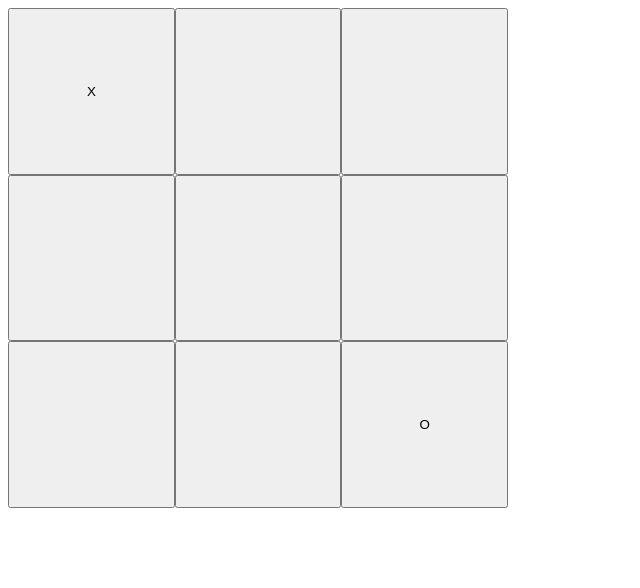
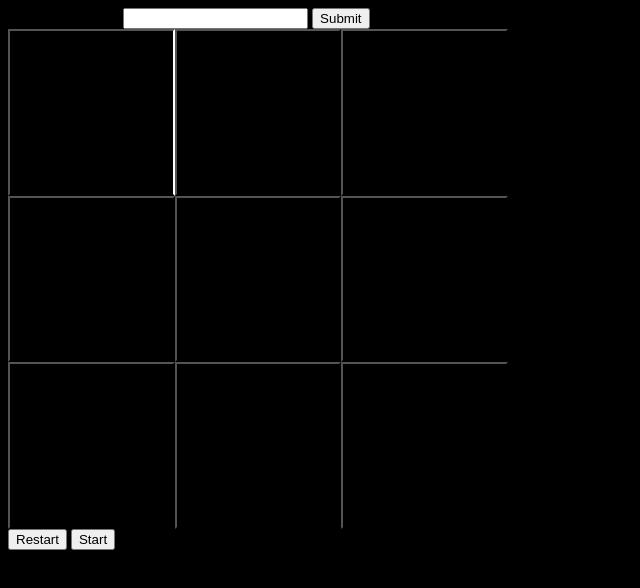
Before and after one commit to zkoci132/tik-tak-to, a plain HTML site: page index.html in a window 1280 px wide. Both pictures are taken after a click on the button 91 px from the left and 91 px from the top of the page. Shown: the whole page, without its empty margins (0-640 px from the left). Drawn offline with Linux system fonts and the light colour scheme.

Commit message:
win conditions now work with the display

```diff
--- a/game.js
+++ b/game.js
@@ -2,12 +2,46 @@
 
 
 const screenController = (function(){
+    let humanName = "Human"
     let turns = 0;
+    let gameOver = false;
     const game = GameController();
     const header = document.querySelector('.header');
     const screenBoard = document.querySelector('.board');
+    const restartButton = document.querySelector('.restart')
+    const startButton = document.querySelector('.start')
+    const nameButton = document.querySelector('.nameButton')
 
-    const startGame = function(){
+
+
+
+
+    const restartGame = function(){
+        //console.log("Game restarted")
+
+        startGame();
+    }
+
+
+    startButton.addEventListener('click',restartGame)
+    restartButton.addEventListener('click',restartGame)
+    nameButton.addEventListener('click',()=>{
+        let inputValue = document.getElementById('playerName').value
+
+        humanName = inputValue;
+        //startGame();
+
+
+    })
+
+    const startGame = function(humanName){
+            if(turns === 0){
+                document.createElement
+            }
+            game.getSetCurrentSpots(0)
+            gameOver = false
+            turns = 0
+            game.getClearBoard()
             game.setOrder()
             updateScreen()
             game.playGame()
@@ -16,7 +50,19 @@ const screenController = (function(){
     }
 
     const finishGame = function(){
-        console.log("GAME OVER")
+        gameOver = true
+        let displayOutcome = document.querySelector('.outcome')
+        let playerHolder = game.getPlayers()
+        let winner = "";
+        for(let i = 0;i < playerHolder.length;i++){
+            if(playerHolder[i].won === true){
+                winner = playerHolder[i].name
+                playerHolder[i].won = false
+            }
+        }
+
+        console.log(`GAME OVER ${winner} WINS!!!`)
+
         //game.endGame()
     }
 
@@ -33,7 +79,12 @@ const screenController = (function(){
                 const cellButton = document.createElement('button')
                 cellButton.id = String(num);
                 cellButton.textContent = currBoard[i][k]
+                cellButton.style.backgroundColor = "black"
                 cellButton.addEventListener('click',handleClick)
+                if(num === 1){
+                    cellButton.style.borderRight = "2px solid white"
+
+                }
 
 
 
@@ -51,7 +102,11 @@ const screenController = (function(){
     }
 
     const handleClick = function(event){
+        if(gameOver !== true){
+            let target = event.target
+            if(target.textContent !== "X" && target.textContent !== "O"){
                 turns++;
+                let players = game.getPlayers();
                 if(turns < 9){
                     let currBoard = game.getBoard()
                     const clicked = event.target
@@ -63,19 +118,27 @@ const screenController = (function(){
                         for(let k = 0;k < 3;k++){
                             if(num === parseInt(place)){
                                 currBoard[i][k] = clicked.textContent
+                                game.getDetermineWinner(players[0],i,k)
                             }
                             num++
                         }
                     }
                     //currBoard.board
                     console.log('Button clicked! Updating screen...');
-            let players = game.getPlayers();
+
+                    if(gameOver === true){
+                        updateScreen();
+                    }
+                    else{
                         players[0].turn = false
 
                         players[1].turn = true;
                         updateScreen();
 
                         game.playGame()
+                    }
+
+
                 }
                 else{
                     let currBoard = game.getBoard()
@@ -84,24 +147,35 @@ const screenController = (function(){
                     clicked.textContent = "X"
                     let place = clicked.id
                     let num = 1
+                    let players = game.getPlayers();
                     for(let i = 0;i < 3;i++){
                         for(let k = 0;k < 3;k++){
                             if(num === parseInt(place)){
                                 currBoard[i][k] = clicked.textContent
+                                game.getDetermineWinner(players[0],i,k)
                             }
                             num++
                         }
                     }
                     //currBoard.board
                     console.log('Button clicked! Updating screen...');
-            let players = game.getPlayers();
+
                     players[0].turn = false
 
                     players[1].turn = true;
                     updateScreen();
                 }
+            }
 
             }
+
+        }
+
+
+
+
+
+
 
     const getTurns = function(){
         return turns
@@ -113,7 +187,7 @@ const screenController = (function(){
 
 
 
-
+    updateScreen();
 
     return { startGame,updateScreen,finishGame,getTurns,setTurns }
 
@@ -129,7 +203,7 @@ const screenController = (function(){
 })();
 
 //const runGame = screenController();
-screenController.startGame();
+//screenController.startGame();
 
 
 
@@ -168,6 +242,8 @@ function Game(players,board){
     }
 
     const takeTurn = function(){
+        player1.turn = false
+        player2.turn = true
         screenController.setTurns(screenController.getTurns()+1)
         //let gameStatus;
 
@@ -259,6 +335,15 @@ function Gameboard(){
         }
     }
 
+    const clearBoard = function(){
+        for(let i = 0;i < rows;i++){
+            board[i] = [];
+            for(let j = 0;j < columns;j++){
+                board[i].push("")
+            }
+        }
+    }
+
     const checkDiagnol = function(player,board){
         if(board[0][0] === player && board[1][1] === player && board[2][2] === player || board[0][2] === player && board[1][1] === player && board[2][0] === player){
             return true
@@ -288,6 +373,55 @@ function Gameboard(){
         humanInput = human;
     }
     */
+    const setCurrentSpots = function(num){
+        currentSpots = num
+    }
+
+    const determineWinner = function(player,i,k){
+        let rowCount = 0;
+        let colCount = 0;
+        for(let j = 0;j < 3;j++){
+            if(board[i][j] === player.symbol){
+                rowCount = rowCount + 1;
+            }
+        }
+        if(rowCount === 3){
+            console.log(`${player.symbol} wins!`)
+            //GameController.endGame();
+            player.won = true;
+            screenController.finishGame();
+            //endGame();
+            //return true;
+        }
+
+        for(let h = 0;h < 3;h++){
+            if(board[h][k] === player.symbol){
+                colCount = colCount + 1;
+            }
+        }
+        if(colCount === 3){
+            console.log(`${player.symbol} wins!`)
+            //GameController.endGame();
+            player.won = true;
+            screenController.finishGame();
+            //endGame();
+            //return true;
+        }
+
+        let diag = checkDiagnol(player.symbol,board);
+
+        if(diag === true){
+            console.log(`${player.symbol} wins!`)
+            //GameController.endGame();
+            player.won = true;
+            screenController.finishGame();
+            //endGame();
+            //return true;
+        }
+
+
+
+    }
 
     const alignMark = (player,placedMark) => {
         // possible future imlementation, if computer use this method of input, if human use other method of input
@@ -320,8 +454,8 @@ function Gameboard(){
                                     currentSpots++;
                                     placedMark = true;
                                     board[i][k] = player.symbol
-                                    let rowCount = 0;
-                                    let colCount = 0;
+                                    determineWinner(player,i,k)
+                                    /*
                                     for(let j = 0;j < 3;j++){
                                         if(board[i][j] === player.symbol){
                                             rowCount = rowCount + 1;
@@ -358,6 +492,8 @@ function Gameboard(){
                                         //return true;
                                     }
 
+                                    */
+
 
 
                                     return
@@ -382,11 +518,11 @@ function Gameboard(){
 
     const placeMark = (player) => {
         let placedMark = false;
-        let didGameEnd = alignMark(player,placedMark)
-        return didGameEnd;
+        alignMark(player,placedMark)
+        //return didGameEnd;
     }
 
-    return {printBoard,placeMark,getSpots}
+    return {printBoard,placeMark,getSpots,determineWinner,clearBoard,setCurrentSpots}
 }
 
 
@@ -398,7 +534,6 @@ function Cell() {
       mark = symbol;
     };
 
-    // How we will retrieve the current value of this cell through closure
     const getMark = () => mark;
 
 
@@ -410,7 +545,8 @@ function Cell() {
   }
 
 
-function GameController(){
+function GameController(p1){
+    let humanName = p1;
     //let keepPlaying = 'off';
     let gameOver = false;
 
@@ -420,12 +556,17 @@ function GameController(){
         {
             symbol: 'X',
             turn: false,
-            humanOrcpu: 'human'
+            humanOrcpu: 'human',
+            name: humanName,
+            won: false
+
         },
         {
             symbol: 'O',
             turn: false,
-            humanOrcpu: 'cpu'
+            humanOrcpu: 'cpu',
+            name: "CPU",
+            won: false
         }
     ]
 
@@ -435,10 +576,18 @@ function GameController(){
 
 
     const playGame = function(){
+        /*
+        if(screenController.turns === 0){
+            players[0].name = name
+        }
+        */
+
+        /*
         if(screenController.getTurns() === 0){
             game.decideOrder
 
         }
+        */
         /*
         currentGame = Game(players,board);
         screenController.updateScreen();
@@ -451,6 +600,7 @@ function GameController(){
         }
         */
        if(players[1].turn === true){
+           console.log(players)
            game.takeTurn()
            screenController.updateScreen()
        }
@@ -515,6 +665,11 @@ function GameController(){
         return players
     }
 
+    const getDetermineWinner = function(player,i,k){
+        board.determineWinner(player,i,k)
+
+    }
+
     const reportPlayers = function(){
         console.log(`${player1} is the human, ${player2} is the cpu`);
     }
@@ -523,10 +678,18 @@ function GameController(){
         game.decideOrder()
     }
 
+    const getClearBoard = function(){
+        board.clearBoard()
+    }
+
+    const getSetCurrentSpots = function(num){
+        board.setCurrentSpots(num)
+    }
+
 
     return{
 
-            setStatus,getGame,reportPlayers,displayNewRound,playGame,endGame,getBoard,setBoard,getPlayers,getGameOver,setGameOver,setOrder
+            getSetCurrentSpots,setStatus,getGame,reportPlayers,displayNewRound,playGame,endGame,getBoard,setBoard,getPlayers,getGameOver,setGameOver,setOrder,getDetermineWinner,getClearBoard
         }
 
 }
--- a/index.html
+++ b/index.html
@@ -10,15 +10,28 @@
 </head>
 <body>
 
+        <div class="grid-container">
+            <div class="header">
+                <label for="playerName">Enter your name:</label>
+                <input type="text" id="playerName" name="player_name">
+                <button class="nameButton">Submit</button>
+            </div>
+            <div class="board">
 
-        <div class="header">
-
-        </div>
-        <div class="board">
+            </div>
+            <div class="footer">
+                <button class="restart">Restart</button>
+                <button class="start">Start</button>
+                <div class="outcome">Placeholder</div>
+            </div>
 
         </div>
 
 
 
+
+
+
+
 </body>
 </html>
--- a/style.css
+++ b/style.css
@@ -1,3 +1,10 @@
+
+:root {
+    --border-size: 2px;
+    --border-color: white;
+    background-color: black;
+  }
+
 .cell {
     display: flex;
     justify-content: center;
@@ -11,8 +18,15 @@
 
   .board{
       display: grid;
+      align-content: center;
+      justify-content: center;
       grid-template-columns: 1fr 1fr 1fr;
       grid-template-rows: 1fr 1fr 1fr;
       height: 500px;
       width: 500px;
   }
+
+  #1{
+      border-right: var(--border-size) solid var(--border-color);
+
+  }
```
Lines whose indentation alone changed are shown as unchanged.
